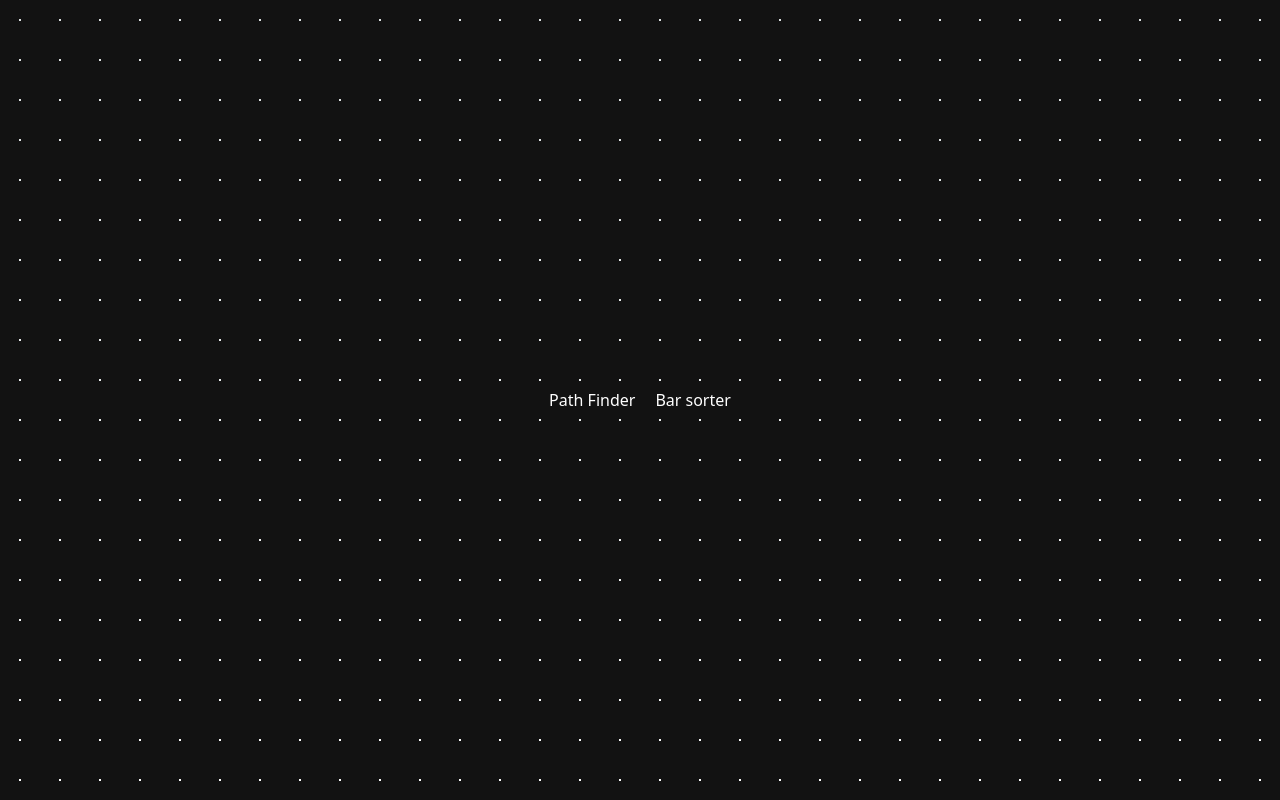
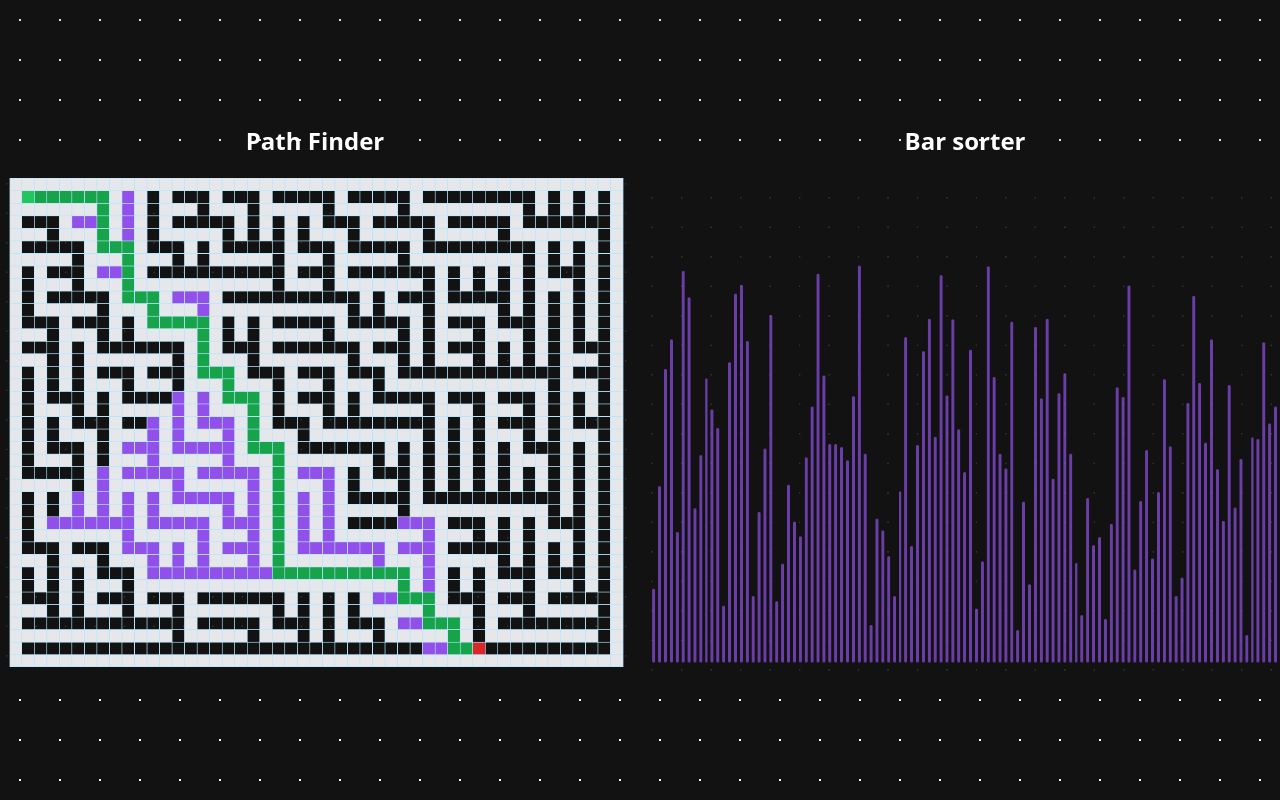
Before and after one commit to Folka2134/algorithm_visualizer, a React (Vite) app: page / in a window 1280 px wide. Built offline with nearby package versions, Linux system fonts and the light colour scheme.

Commit message:
added project previews

```diff
--- a/src/App.tsx
+++ b/src/App.tsx
@@ -3,13 +3,35 @@ import "./App.css";
 
 function App() {
   return (
-    <div className="flex h-screen w-screen flex-col justify-center gap-5 bg-[radial-gradient(#ffffff33_1px,#121212_1px)] bg-[size:40px_40px] text-white lg:flex-row">
-      <button>
-        <Link to="/pather">Path Finder</Link>
-      </button>
-      <button>
-        <Link to="/sorter">Bar sorter</Link>
-      </button>
+    <div className="flex min-h-screen w-screen flex-col justify-center gap-5 bg-[radial-gradient(#ffffff33_1px,#121212_1px)] bg-[size:40px_40px] text-white lg:flex-row">
+      <div className="mt-5 flex items-center justify-center md:mt-0">
+        <Link to="/pather">
+          <div className="group">
+            <h3 className="mb-3 text-center text-2xl font-semibold">
+              Path Finder
+            </h3>
+            <img
+              src="src/assets/pathfinder_preview.png"
+              alt="path finder preview"
+              className="transition-transform duration-100 group-hover:scale-105"
+            />
+          </div>
+        </Link>
+      </div>
+      <div className="flex items-center justify-center">
+        <Link to="/sorter">
+          <div className="group">
+            <h3 className="mb-3 text-center text-2xl font-semibold">
+              Bar sorter
+            </h3>
+            <img
+              src="src/assets/sorter_preview.png"
+              alt="path finder preview"
+              className="transition-transform duration-100 group-hover:scale-105"
+            />
+          </div>
+        </Link>
+      </div>
     </div>
   );
 }
```
Also changed, not shown: src/assets/pathfinder_preview.png (added), src/assets/sorter_preview.png (added).
